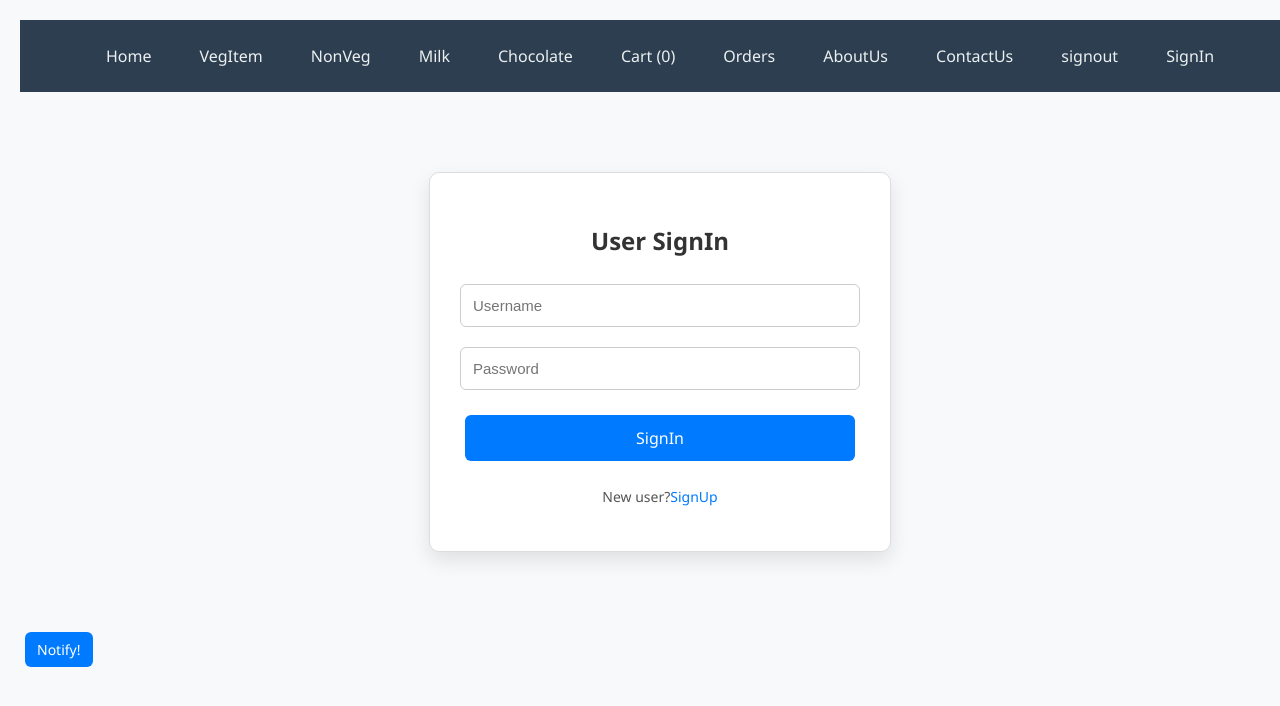
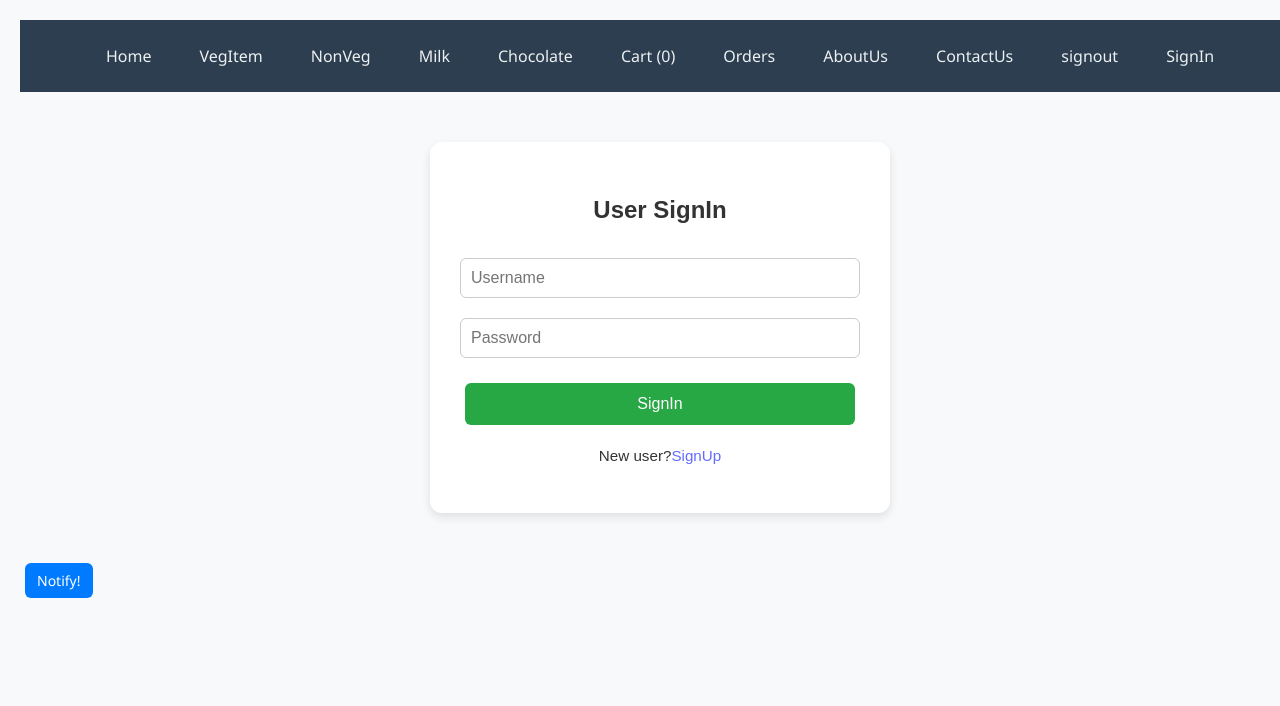
Before and after one commit to Hemakumar12345/Reactbigbasket, a React (Vite) app: page /signing in a window 1280 px wide. Shown: the top 706 px of the page. Built offline with nearby package versions, Linux system fonts and the light colour scheme.

Commit message:
Update Signing.css

```diff
--- a/src/Signing.css
+++ b/src/Signing.css
@@ -1,71 +1,73 @@
-/* Signing.css */
-
+/* Container styling */
 .signin-container {
   max-width: 400px;
-  margin: 80px auto;
+  margin: 50px auto;
   padding: 30px;
-  border: 1px solid #ddd;
-  border-radius: 10px;
   background-color: #ffffff;
-  box-shadow: 0 8px 20px rgba(0, 0, 0, 0.1);
-  font-family: 'Segoe UI', Tahoma, Geneva, Verdana, sans-serif;
+  border-radius: 12px;
+  box-shadow: 0 4px 10px rgba(0, 0, 0, 0.1);
+  font-family: Arial, sans-serif;
 }
 
+/* Heading */
 .signin-container h2 {
   text-align: center;
-  margin-bottom: 25px;
+  margin-bottom: 20px;
   color: #333;
-  font-weight: 600;
 }
 
+/* Form layout */
 .signin-container form {
   display: flex;
   flex-direction: column;
 }
 
-.signin-container input {
-  padding: 12px;
-  margin-bottom: 20px;
+/* Input & Select fields */
+.signin-container input,
+.signin-container select {
+  padding: 10px;
+  margin: 10px 0;
+  border: 1px solid #ccc;
   border-radius: 6px;
-  border: 1px solid #ccc;
-  font-size: 15px;
-  transition: border-color 0.3s;
+  font-size: 1rem;
 }
 
-.signin-container input:focus {
-  outline: none;
-  border-color: #007bff;
-  box-shadow: 0 0 4px rgba(0, 123, 255, 0.3);
-}
-
-.signin-container button {
+/* Submit button */
+.signin-container button[type="submit"] {
   padding: 12px;
-  background-color: #007bff;
-  color: #fff;
-  font-size: 16px;
+  margin-top: 15px;
+  background-color: #28a745;
   border: none;
+  color: white;
+  font-size: 1rem;
   border-radius: 6px;
   cursor: pointer;
   transition: background-color 0.3s;
 }
 
-.signin-container button:hover {
-  background-color: #0056b3;
+.signin-container button[type="submit"]:hover {
+  background-color: #218838;
 }
 
-.signin-container p {
-  text-align: center;
-  margin-top: 20px;
-  font-size: 14px;
-  color: #555;
+/* Link-style toggle buttons */
+.link-button {
+  background: none;
+  border: none;
+  color: #007bff;
+  text-decoration: underline;
+  cursor: pointer;
+  font-size: 1rem;
+  padding: 0;
+  margin-left: 5px;
 }
 
-.signin-container a {
-  color: #007bff;
-  text-decoration: none;
-  font-weight: 500;
+.link-button:hover {
+  color: #0056b3;
 }
 
-.signin-container a:hover {
-  text-decoration: underline;
+/* Paragraph text */
+.signin-container p {
+  margin-top: 15px;
+  text-align: center;
+  font-size: 0.95rem;
 }
```
